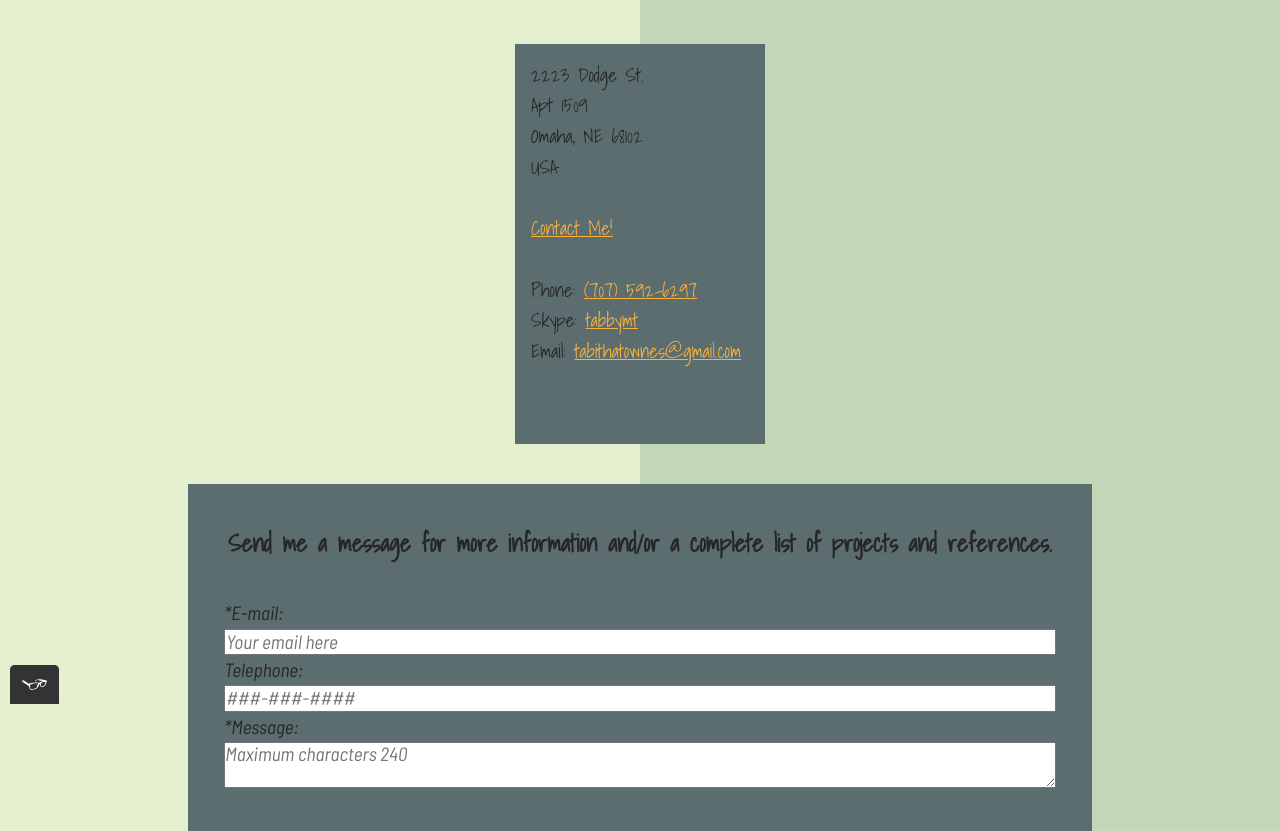
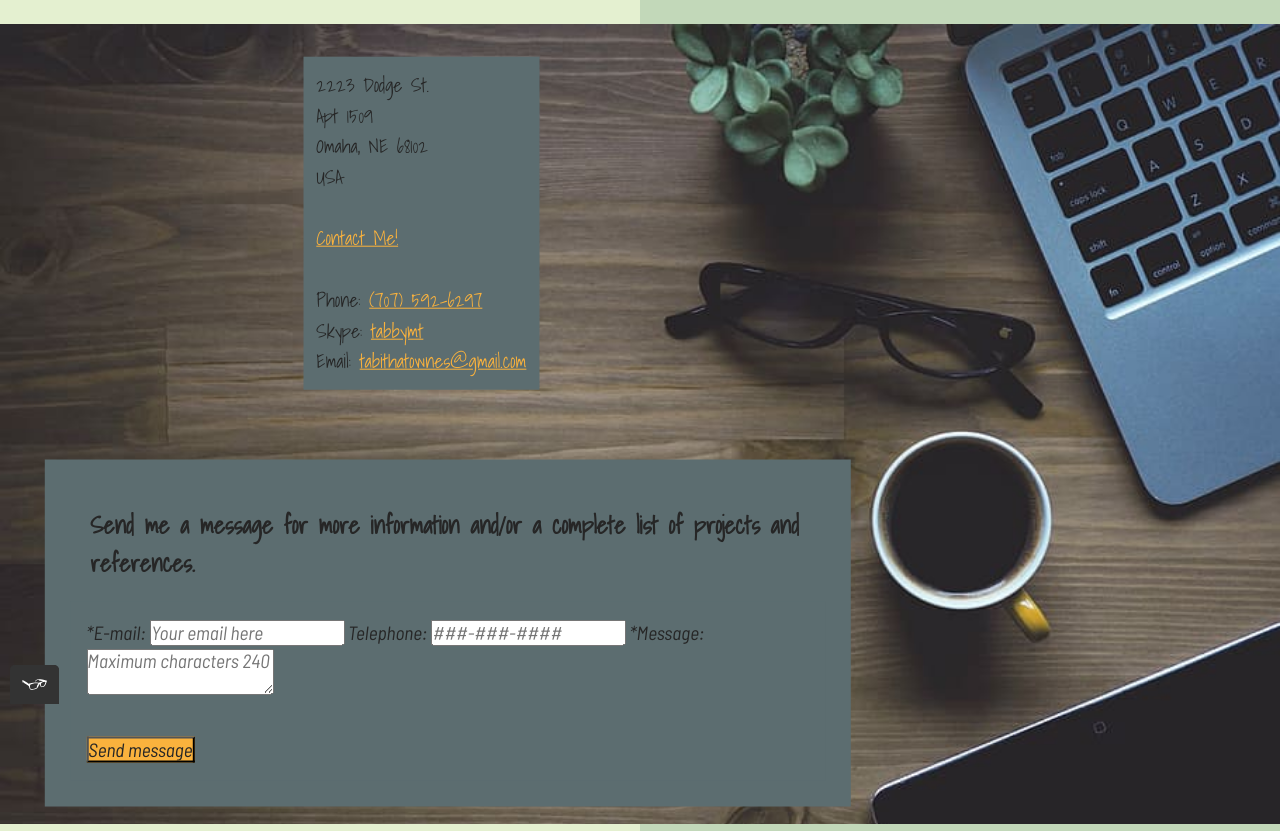
Before and after one commit to TMTownes/Portfolio-Website, a plain HTML site: page contact.html in a window 1280 px wide. Shown: the part 96-927 px from the top of the page. Drawn offline with nearby package versions, Linux system fonts and the light colour scheme; files whose address does not match are found by name; a web font is replaced by a local one.

Commit message:
Resize/center contact info for screen sizes

```diff
--- a/css/styles.css
+++ b/css/styles.css
@@ -447,39 +447,46 @@ tfoot {
 
 /*CONTACT PAGE*/
 
-.work-pic {
-    align-items: center;
-    margin: 20px;
-    width: auto;
-    max-height: 200px;
-}
 
 .contact-me {
     display: flex;
     flex-direction: column;
     font-size: larger;
-    justify-content: center;
+    justify-content: space-around;
     align-items: center;
+    background-image: url("/Users/tt/Documents/GitHub/site-js/img/laptop-macbook.jpeg");
+    background-color: #cccccc;
+    background-repeat: no-repeat;
+    background-size: cover;
+    height: 100vh;
+    z-index: 0;
 }
 
 .contact-form {
-    display: flex;
+    display: inline-block;
     flex-direction: column;
     font-family: 'Barlow Semi Condensed', sans-serif;
     background-color: var(--tertiary-color);
     align-items: inherit;
+    align-content: flex-end;
     padding: 16px;
 }
 
 .contact-info {
-    margin: 20px;
-    padding: 16px;
+    display: inline-block;
+    margin: 5% 0% 0% 5%;
+    padding: 1%;
     background-color: var(--tertiary-color);
-    height: 50vh;
-    width: 250px;
+    height: auto;
     text-align: justify;
-    justify-content: center;
+    justify-content: space-between;
+    align-content:space-around;
     align-items: center;
+    position: absolute;
+    left: 20%;
+    top: 14%;
+    transform: translate(-7%,-7%);
+    z-index: 1;
 }
 
 .contact-info:hover {
@@ -489,13 +496,18 @@ tfoot {
 }
 
 .info {
-    padding: 20px; /*inner spacing to all sides*/
-    margin: 20px; /*outer spacing to all sides*/
+    display: inline-block;
+    padding: 2%; /*inner spacing to all sides*/
+    margin: .7% 2% 2% 2%; /*outer spacing to all sides*/
     /*border: 50px solid black; attributes: thickness, type, color*/
     justify-content: center;
     align-items: stretch;
     height: auto;
     background-color: var(--tertiary-color);
+    position: absolute;
+    left: 33%;
+    top: 90%;
+    transform: translate(-50%,-50%);
 
 }
 
@@ -503,6 +515,18 @@ tfoot {
     cursor: pointer;
     opacity: .7;
     color: var(--med-orange);
+}
+
+/*If s reen size is 820px or less, change position of info boxes*/
+@media screen and (max-width: 820px) {
+    .contact-info {
+        margin: 35% 10% 10% 1%;
+    }
+
+    .info {
+        margin: -3% -30% 25% 15%;
+    }
+
 }
 
 /*WORK PAGE*/
```
